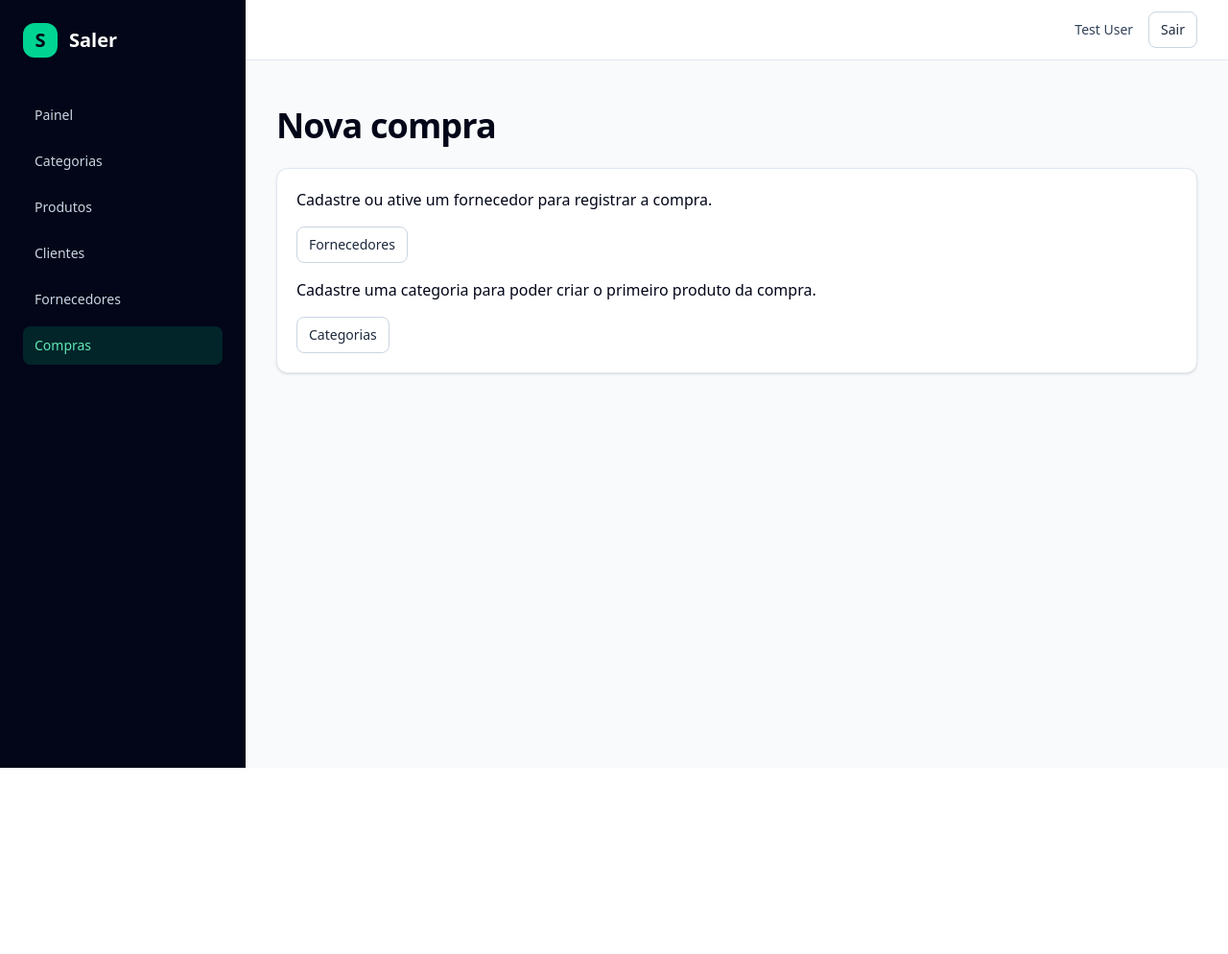
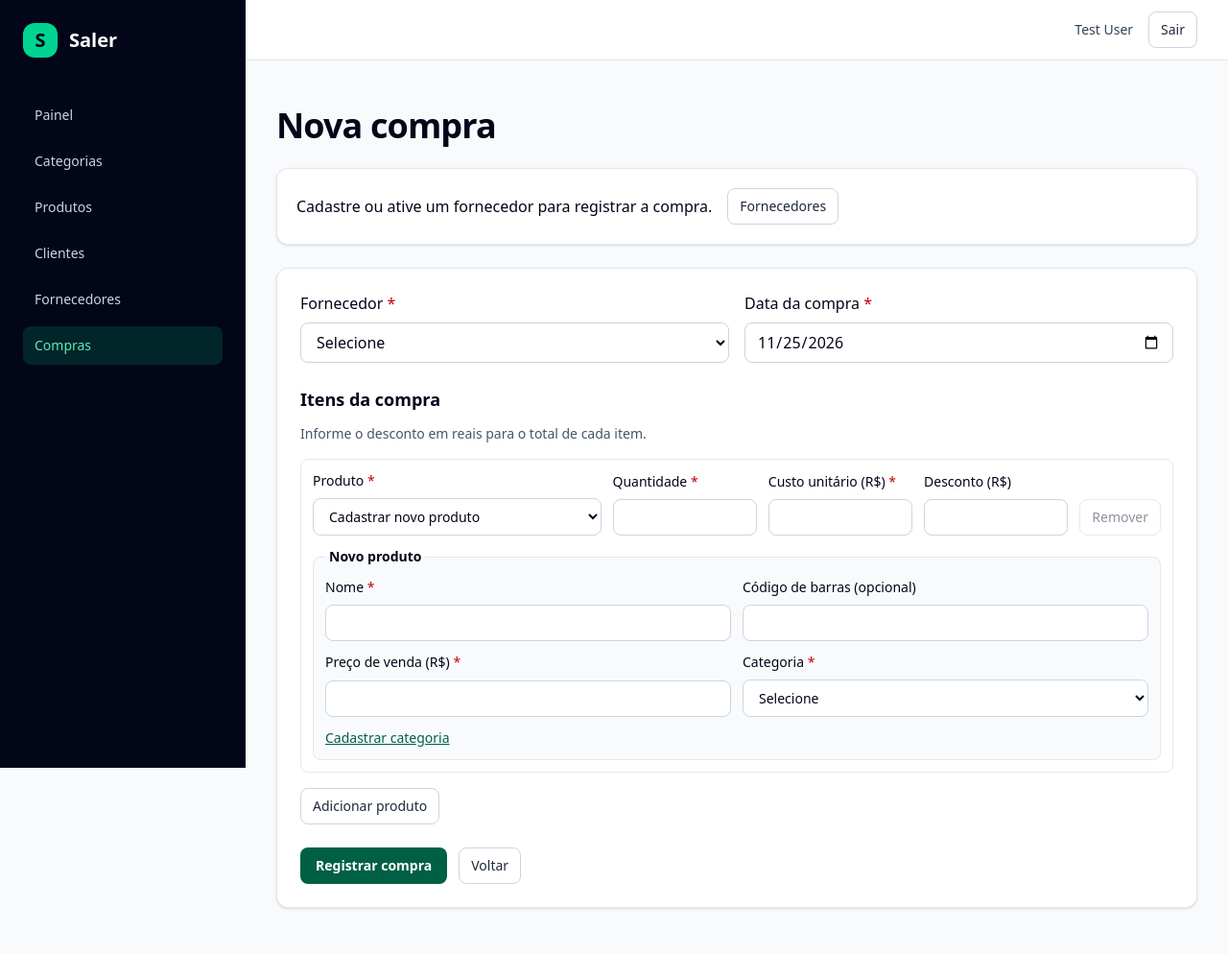
Before and after one commit to lorenaneiva/saler, a Laravel app: page /compras/create in a window 1280 px wide. Shown: the whole page at 96% size. Before the commit the page ends 800 px from the top, so only its background shows below. Run offline with Laravel 12, Linux system fonts and the light colour scheme; a user stored in the database is signed in; data comes from the database, SQL or seed files in the repository; data that the repository does not hold is empty; style sheets or scripts are compiled from the project's sources.

Commit message:
fix: exibe formulario de compra vazio e marca campos obrigatorios

```diff
--- a/resources/views/categories/name-field.blade.php
+++ b/resources/views/categories/name-field.blade.php
@@ -1,5 +1,5 @@
 @php($categoryName = old('name', $category->name ?? ''))
-<label for="name" class="font-medium">Nome</label>
+<label for="name" class="font-medium">Nome <x-required-mark /></label>
 <input id="name" name="name" type="text" required maxlength="255"
     value="{{ is_scalar($categoryName) ? $categoryName : '' }}"
     @error('name') aria-invalid="true" aria-describedby="name-error" @enderror
--- /dev/null
+++ b/resources/views/components/required-mark.blade.php
@@ -0,0 +1 @@
+<span aria-hidden="true" class="text-red-700">*</span>
--- a/resources/views/customers/form.blade.php
+++ b/resources/views/customers/form.blade.php
@@ -22,7 +22,7 @@
             ] as $field => [$label, $type, $maxLength, $autocomplete, $required])
                 @php($value = old($field, $customer->{$field}))
                 <div class="grid content-start gap-2">
-                    <label for="{{ $field }}" class="font-medium">{{ $label }}</label>
+                    <label for="{{ $field }}" class="font-medium">{{ $label }} @if ($required)<x-required-mark />@endif</label>
                     <input id="{{ $field }}" name="{{ $field }}" type="{{ $type }}" class="field"
                         maxlength="{{ $maxLength }}" autocomplete="{{ $autocomplete }}"
                         @required($required) value="{{ is_scalar($value) ? $value : '' }}"
--- a/resources/views/login.blade.php
+++ b/resources/views/login.blade.php
@@ -12,12 +12,12 @@
         <form method="POST" action="{{ route('login.store') }}" class="mt-6 grid gap-5">
             @csrf
             <div class="grid gap-2">
-                <label for="email">E-mail</label>
+                <label for="email">E-mail <x-required-mark /></label>
                 <input id="email" name="email" type="email" autocomplete="username" value="{{ old('email') }}" required class="rounded-lg border border-stone-400 p-2">
                 @error('email') <p role="alert" class="text-sm text-red-700">{{ $message }}</p> @enderror
             </div>
             <div class="grid gap-2">
-                <label for="password">Senha</label>
+                <label for="password">Senha <x-required-mark /></label>
                 <input id="password" name="password" type="password" autocomplete="current-password" required class="rounded-lg border border-stone-400 p-2">
                 @error('password') <p role="alert" class="text-sm text-red-700">{{ $message }}</p> @enderror
             </div>
--- a/resources/views/products/form.blade.php
+++ b/resources/views/products/form.blade.php
@@ -26,7 +26,7 @@
                 ] as $field => [$label, $maxLength, $required])
                     @php($value = old($field, $product->{$field}))
                     <div class="grid content-start gap-2">
-                        <label for="{{ $field }}" class="font-medium">{{ $label }}</label>
+                        <label for="{{ $field }}" class="font-medium">{{ $label }} @if ($required)<x-required-mark />@endif</label>
                         <input id="{{ $field }}" name="{{ $field }}" class="field" type="text"
                             maxlength="{{ $maxLength }}" @required($required) value="{{ is_scalar($value) ? $value : '' }}"
                             @error($field) aria-invalid="true" aria-describedby="{{ $field }}-error" @enderror>
@@ -37,7 +37,7 @@
                 @endforeach
 
                 <div class="grid content-start gap-2">
-                    <label for="category_id" class="font-medium">Categoria</label>
+                    <label for="category_id" class="font-medium">Categoria <x-required-mark /></label>
                     <select id="category_id" name="category_id" class="field" required
                         @error('category_id') aria-invalid="true" aria-describedby="category_id-error" @enderror>
                         <option value="">Selecione</option>
@@ -71,7 +71,7 @@
 
                 @php($salePrice = old('sale_price', $product->sale_price))
                 <div class="grid content-start gap-2">
-                    <label for="sale_price" class="font-medium">Preço de venda (R$)</label>
+                    <label for="sale_price" class="font-medium">Preço de venda (R$) <x-required-mark /></label>
                     <input id="sale_price" name="sale_price" class="field" type="number" min="0"
                         max="9999999999.99" step="0.01" required value="{{ is_scalar($salePrice) ? $salePrice : '' }}"
                         @error('sale_price') aria-invalid="true" aria-describedby="sale_price-error" @enderror>
--- a/resources/views/purchases/create.blade.php
+++ b/resources/views/purchases/create.blade.php
@@ -6,18 +6,13 @@
     <div class="grid max-w-5xl gap-6">
         <h1 class="page-title">Nova compra</h1>
 
-        @if ($suppliers->isEmpty() || ($products->isEmpty() && $categories->isEmpty()))
+        @if ($suppliers->isEmpty())
             <div class="panel flex flex-wrap items-center gap-4 p-5">
-                @if ($suppliers->isEmpty())
-                    <p class="w-full">Cadastre ou ative um fornecedor para registrar a compra.</p>
+                <p>Cadastre ou ative um fornecedor para registrar a compra.</p>
                 <a class="button-secondary" href="{{ route('suppliers.index') }}">Fornecedores</a>
+            </div>
         @endif
-                @if ($products->isEmpty() && $categories->isEmpty())
-                    <p class="w-full">Cadastre uma categoria para poder criar o primeiro produto da compra.</p>
-                    <a class="button-secondary" href="{{ route('categories.index') }}">Categorias</a>
-                @endif
-            </div>
-        @else
+
         @php
             $previousItems = old('items');
             $rows = is_array($previousItems) && $previousItems !== []
@@ -36,7 +31,7 @@
             @endif
             <div class="grid gap-4 sm:grid-cols-2">
                 <label class="grid gap-2 font-medium">
-                        Fornecedor
+                    <span>Fornecedor <x-required-mark /></span>
                     <select name="supplier_id" class="field" required>
                         <option value="">Selecione</option>
                         @foreach ($suppliers as $supplier)
@@ -45,7 +40,7 @@
                     </select>
                 </label>
                 <label class="grid gap-2 font-medium">
-                        Data da compra
+                    <span>Data da compra <x-required-mark /></span>
                     <input name="purchased_on" class="field" type="date" required value="{{ is_string($date) ? $date : '' }}">
                 </label>
             </div>
@@ -88,13 +83,11 @@
                         productSelect.name = `items[${index}][product_id]`;
                     }
 
-                        if (productFields) {
                     productFields.hidden = !isNewProduct;
                     productFields.disabled = !isNewProduct;
                     productFields.querySelectorAll('[data-new-product-field]').forEach((field) => {
                         field.name = `items[${index}][new_product][${field.dataset.newProductField}]`;
                     });
-                        }
 
                     row.querySelectorAll('[data-item-field]').forEach((field) => {
                         field.name = `items[${index}][${field.dataset.itemField}]`;
@@ -128,6 +121,5 @@
 
             updateItemRows();
         </script>
-        @endif
     </div>
 @endsection
--- a/resources/views/purchases/item-fields.blade.php
+++ b/resources/views/purchases/item-fields.blade.php
@@ -1,20 +1,18 @@
 @php
     $newProduct = $item['new_product'] ?? [];
     $newProduct = is_array($newProduct) ? $newProduct : [];
-    $creatingProduct = $categories->isNotEmpty() && (array_key_exists('new_product', $item) || $products->isEmpty());
+    $creatingProduct = array_key_exists('new_product', $item) || $products->isEmpty();
 @endphp
 
 <div data-item-row class="grid gap-3 rounded-lg border border-slate-200 p-3 sm:grid-cols-2 lg:grid-cols-[2fr_1fr_1fr_1fr_auto] lg:items-end">
     <label class="grid gap-2 text-sm font-medium">
-        Produto
+        <span>Produto <x-required-mark /></span>
         <select @if (! $creatingProduct) name="items[{{ $index }}][product_id]" @endif data-product-select class="field" required>
             <option value="">Selecione</option>
             @foreach ($products as $product)
                 <option value="{{ $product->id }}" @selected(! $creatingProduct && ($item['product_id'] ?? null) == $product->id)>{{ $product->name }}</option>
             @endforeach
-            @if ($categories->isNotEmpty())
             <option value="new" @selected($creatingProduct)>Cadastrar novo produto</option>
-            @endif
         </select>
     </label>
     @foreach ([
@@ -24,13 +22,12 @@
     ] as $field => [$label, $min, $max, $step, $required])
         @php($value = $item[$field] ?? null)
         <label class="grid gap-2 text-sm font-medium">
-            {{ $label }}
+            <span>{{ $label }} @if ($required)<x-required-mark />@endif</span>
             <input name="items[{{ $index }}][{{ $field }}]" data-item-field="{{ $field }}" type="number" class="field"
                 min="{{ $min }}" max="{{ $max }}" step="{{ $step }}" value="{{ is_scalar($value) ? $value : '' }}" @required($required)>
         </label>
     @endforeach
     <button type="button" data-remove-item class="button-secondary disabled:opacity-50">Remover</button>
-    @if ($categories->isNotEmpty())
     <fieldset data-new-product-fields @if (! $creatingProduct) hidden disabled @endif
         class="rounded-lg border border-slate-200 bg-slate-50 p-3 sm:col-span-2 lg:col-span-full">
         <legend class="px-1 text-sm font-semibold">Novo produto</legend>
@@ -42,7 +39,7 @@
             ] as $field => [$label, $type, $maxLength, $required])
                 @php($value = $newProduct[$field] ?? null)
                 <label class="grid gap-2 text-sm font-medium">
-                        {{ $label }}
+                    <span>{{ $label }} @if ($required)<x-required-mark />@endif</span>
                     <input name="items[{{ $index }}][new_product][{{ $field }}]" data-new-product-field="{{ $field }}"
                         type="{{ $type }}" class="field" value="{{ is_scalar($value) ? $value : '' }}" @required($required)
                         @if ($maxLength) maxlength="{{ $maxLength }}" @endif
@@ -50,7 +47,7 @@
                 </label>
             @endforeach
             <label class="grid gap-2 text-sm font-medium">
-                    Categoria
+                <span>Categoria <x-required-mark /></span>
                 <select name="items[{{ $index }}][new_product][category_id]" data-new-product-field="category_id" class="field" required>
                     <option value="">Selecione</option>
                     @foreach ($categories as $category)
@@ -58,7 +55,9 @@
                     @endforeach
                 </select>
             </label>
+            @if ($categories->isEmpty())
+                <a href="{{ route('categories.index') }}" class="w-fit text-sm text-emerald-800 underline sm:col-span-2">Cadastrar categoria</a>
+            @endif
         </div>
     </fieldset>
-    @endif
 </div>
--- a/resources/views/suppliers/form.blade.php
+++ b/resources/views/suppliers/form.blade.php
@@ -20,7 +20,7 @@
             ] as $field => [$label, $required])
                 @php($value = old($field, $supplier->{$field}))
                 <div class="grid content-start gap-2">
-                    <label for="{{ $field }}" class="font-medium">{{ $label }}</label>
+                    <label for="{{ $field }}" class="font-medium">{{ $label }} @if ($required)<x-required-mark />@endif</label>
                     <input id="{{ $field }}" name="{{ $field }}" type="text" class="field" maxlength="255"
                         @required($required) value="{{ is_scalar($value) ? $value : '' }}"
                         @error($field) aria-invalid="true" aria-describedby="{{ $field }}-error" @enderror>
```
Lines whose indentation alone changed are shown as unchanged.
